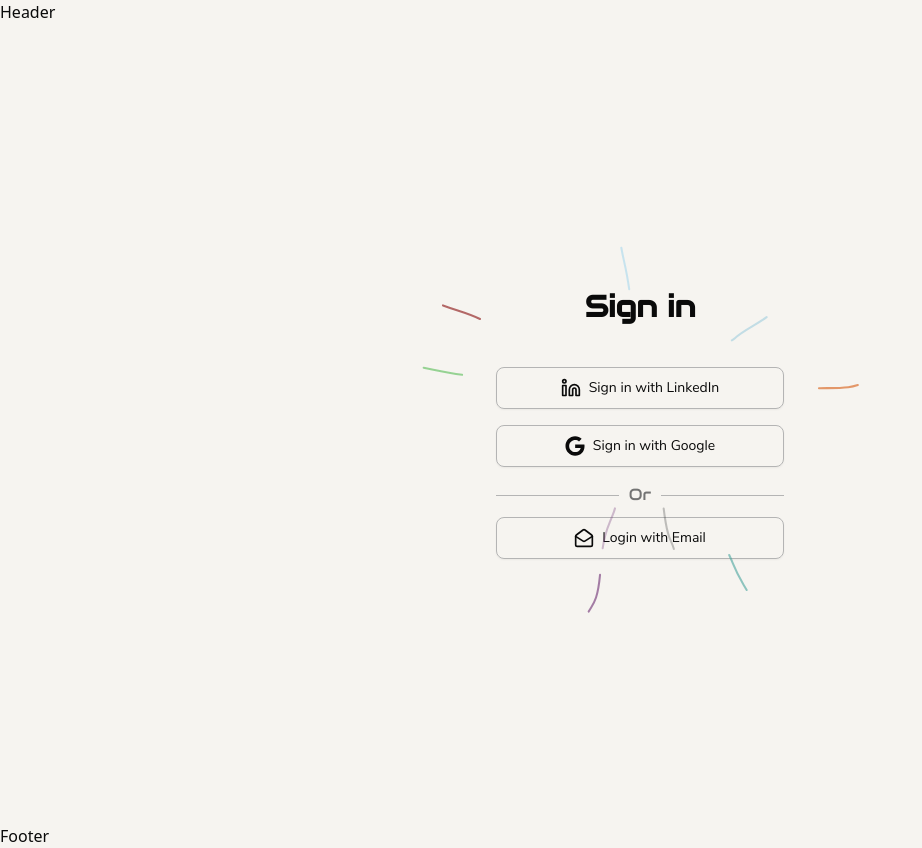
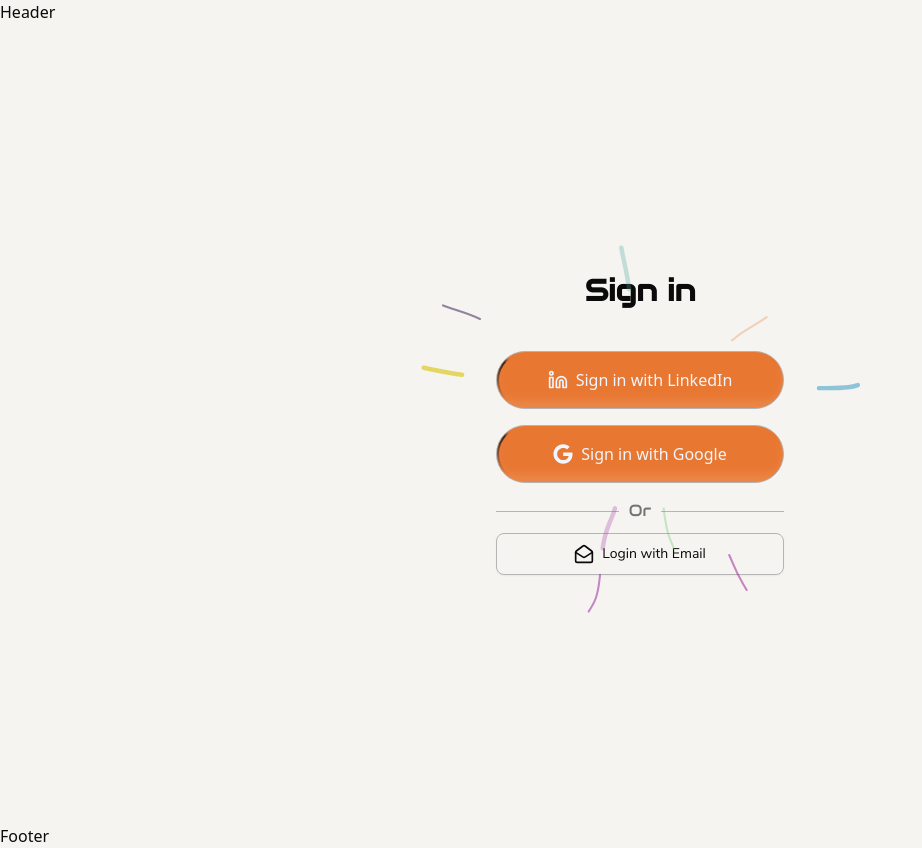
Before and after one commit to CodingCookiee/perfect-bio, a Next.js app: page /signin in a window 1280 px wide. Shown: the whole page, without its empty margins (0-922 px from the left). Built offline with nearby package versions, Linux system fonts and the light colour scheme.

Commit message:
added new button

```diff
--- a/src/app/(auth)/signin/page.jsx
+++ b/src/app/(auth)/signin/page.jsx
@@ -2,6 +2,7 @@ import React from "react";
 import { Linkedin, MailOpen } from "lucide-react";
 import { FaGoogle } from "react-icons/fa";
 import { Button } from "@/components/ui/button";
+import { ShimmerButton } from "@/components/ui/animated-button";
 import { BackgroundLines } from "@/components/ui/background-lines";
 import Link from "next/link";
 
@@ -12,23 +13,20 @@ const Page = () => {
      className="signin w-vw h-[90vh] flex flex-col items-center justify-center gap-2.5">
       <h1 className=" text-3xl font-audiowide font-semibold mb-8">Sign in</h1>
       <div className="social-logins flex flex-col items-center justify-center gap-4 w-full max-w-2xs">
-        <Button
-          variant="outline"
-          className="w-full py-5 cursor-pointer bg-transparent
-          text-text hover:bg-primary/20 hover:text-primary transition-all duration-300 ease-in-out
-          flex items-center justify-center gap-2"
+
+        <ShimmerButton
+          className="w-full py-4 cursor-pointer text-blue-50 hover:bg-secondary/50
+          transition-all duration-300 ease-in-out flex items-center justify-center gap-2"
         >
           <Linkedin className="size-5" /> Sign in with LinkedIn
-        </Button>
+        </ShimmerButton>
 
-        <Button
-          variant="outline"
-          className="w-full py-5 cursor-pointer bg-transparent
-          text-text hover:bg-primary/20 hover:text-primary transition-all duration-300 ease-in-out
-          flex items-center justify-center gap-2"
+        <ShimmerButton
+           className="w-full py-4 cursor-pointer text-blue-50 hover:bg-secondary/50
+          transition-all duration-300 ease-in-out flex items-center justify-center gap-2"
         >
           <FaGoogle className="size-5" /> Sign in with Google
-        </Button>
+        </ShimmerButton>
 
         <div className="flex items-center justify-center w-full">
           <div className="bg-border h-px flex-1"></div>
--- /dev/null
+++ b/src/components/ui/animated-button.jsx
@@ -0,0 +1,76 @@
+import React, { forwardRef } from "react";
+import { cn } from "@/lib/utils";
+
+export const ShimmerButton = forwardRef(
+  (
+    {
+      shimmerColor = "#1f1f1f",
+      shimmerSize = "0.15rem",
+      shimmerDuration = "0.5s",
+      borderRadius = "100px",
+      background = "#e87731",
+      className,
+      children,
+      ...props
+    },
+    ref
+  ) => {
+    return (
+      <button
+        style={{
+          "--spread": "90deg",
+          "--shimmer-color": shimmerColor,
+          "--radius": borderRadius,
+          "--speed": shimmerDuration,
+          "--cut": shimmerSize,
+          "--bg": background,
+        }}
+        className={cn(
+          "group relative z-0 flex cursor-pointer items-center justify-center overflow-hidden whitespace-nowrap border border-white/10 px-6 py-3 text-white [background:var(--bg)] [border-radius:var(--radius)] dark:text-black",
+          "transform-gpu transition-transform duration-300 ease-in-out active:translate-y-px",
+          className,
+        )}
+        ref={ref}
+        {...props}
+      >
+        {/* spark container */}
+        <div
+          className={cn(
+            "-z-30 blur-[2px]",
+            "absolute inset-0 overflow-visible [container-type:size]",
+          )}
+        >
+          {/* spark */}
+          <div className="absolute inset-0 h-[100cqh] animate-shimmer-slide [aspect-ratio:1] [border-radius:0] [mask:none]">
+            {/* spark before */}
+            <div className="absolute -inset-full w-auto rotate-0 animate-spin-around [background:conic-gradient(from_calc(270deg-(var(--spread)*0.5)),transparent_0,var(--shimmer-color)_var(--spread),transparent_var(--spread))] [translate:0_0]" />
+          </div>
+        </div>
+        {children}
+
+        {/* Highlight */}
+        <div
+          className={cn(
+            "absolute inset-0  size-full",
+            "rounded-2xl px-4 py-1.5 text-sm font-medium shadow-[inset_0_-8px_10px_#ffffff1f]",
+            // transition
+            "transform-gpu transition-all duration-300 ease-in-out",
+            // on hover
+            "group-hover:shadow-[inset_0_-6px_10px_#ffffff3f]",
+            // on click
+            "group-active:shadow-[inset_0_-10px_10px_#ffffff3f]",
+          )}
+        />
+
+        {/* backdrop */}
+        <div
+          className={cn(
+            "absolute -z-20 [background:var(--bg)] [border-radius:var(--radius)] [inset:var(--cut)]",
+          )}
+        />
+      </button>
+    );
+  },
+);
+
+ShimmerButton.displayName = "ShimmerButton";
--- a/src/components/ui/background-lines.jsx
+++ b/src/components/ui/background-lines.jsx
@@ -54,6 +54,9 @@ const SVG = ({
   ];
 
   const colors = [
+    "#e87731",
+    "#f49155",
+    "#1f1f1f",
     "#46A5CA",
     "#8C2F2F",
     "#4FAE4D",
@@ -75,6 +78,31 @@ const SVG = ({
     "#860909",
     "#6A286F",
     "#604483",
+    "#e87731",
+    "#f49155",
+    "#1f1f1f",
+    "#46A5CA",
+    "#8C2F2F",
+    "#4FAE4D",
+    "#D6590C",
+    "#811010",
+    "#247AFB",
+    "#A534A0",
+    "#A8A438",
+    "#D6590C",
+    "#46A29C",
+    "#670F6D",
+    "#D7C200",
+    "#59BBEB",
+    "#504F1C",
+    "#55BC54",
+    "#4D3568",
+    "#9F39A5",
+    "#363636",
+    "#860909",
+    "#6A286F",
+    "#604483",
+
   ];
   return (
     <motion.svg
@@ -110,7 +138,7 @@ const SVG = ({
         <motion.path
           d={path}
           stroke={colors[idx]}
-          strokeWidth="2.3"
+          strokeWidth="5"
           strokeLinecap="round"
           variants={pathVariants}
           initial="initial"
--- a/tailwind.config.mjs
+++ b/tailwind.config.mjs
@@ -1,5 +1,4 @@
 /* eslint-disable import/no-anonymous-default-export */
-
 /** @type {import('tailwindcss').Config} */
 export default {
   content: [
@@ -7,8 +6,8 @@ export default {
     "./src/components/**/*.{js,ts,jsx,tsx,mdx}",
     "./src/context/**/*.{js,ts,jsx,tsx,mdx}",
   ],
-  // Explicitly defining layer order to ensure utilities override base
-  layers: {
+   // Explicitly defining layer order to ensure utilities override base
+   layers: {
     theme: {},
     base: {},
     components: {},
@@ -46,6 +45,8 @@ export default {
       animation: {
         "fade-in": "fadeIn 0.5s ease-in-out",
         "slide-up": "slideUp 0.5s ease-in-out",
+        "shimmer-slide": "shimmerSlide var(--speed) ease-in-out infinite alternate",
+        "spin-around": "spinAround calc(var(--speed) * 2) infinite linear",
       },
       keyframes: {
         fadeIn: {
@@ -56,6 +57,25 @@ export default {
           "0%": { transform: "translateY(20px)", opacity: 0 },
           "100%": { transform: "translateY(0)", opacity: 1 },
         },
+        spinAround: {
+          "0%": {
+            transform: "translateZ(0) rotate(0)",
+          },
+          "15%, 35%": {
+            transform: "translateZ(0) rotate(90deg)",
+          },
+          "65%, 85%": {
+            transform: "translateZ(0) rotate(270deg)",
+          },
+          "100%": {
+            transform: "translateZ(0) rotate(360deg)",
+          },
+        },
+        shimmerSlide: {
+          to: {
+            transform: "translate(calc(100cqw - 100%), 0)",
+          },
+        }
       },
     },
   },
```
